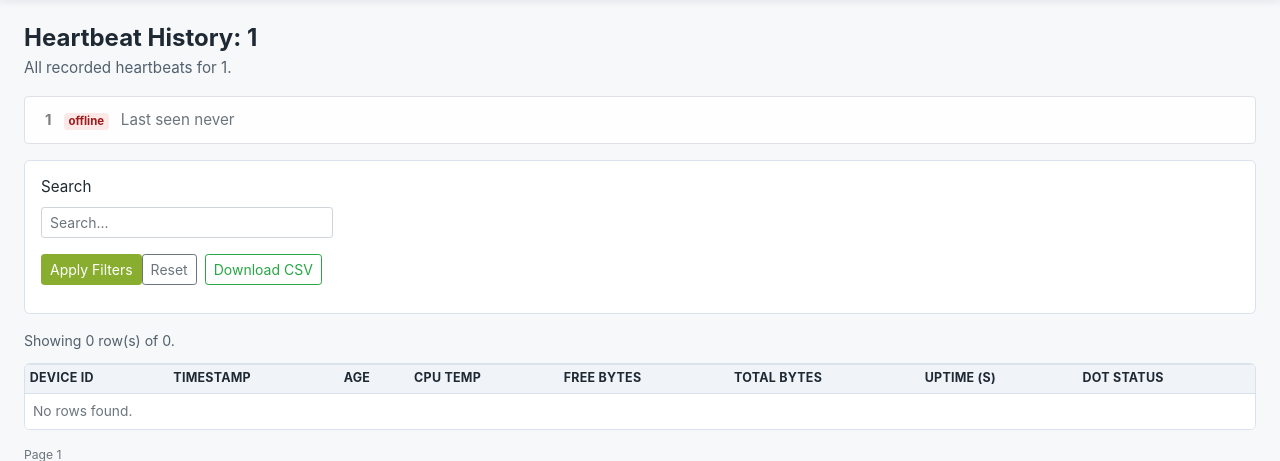
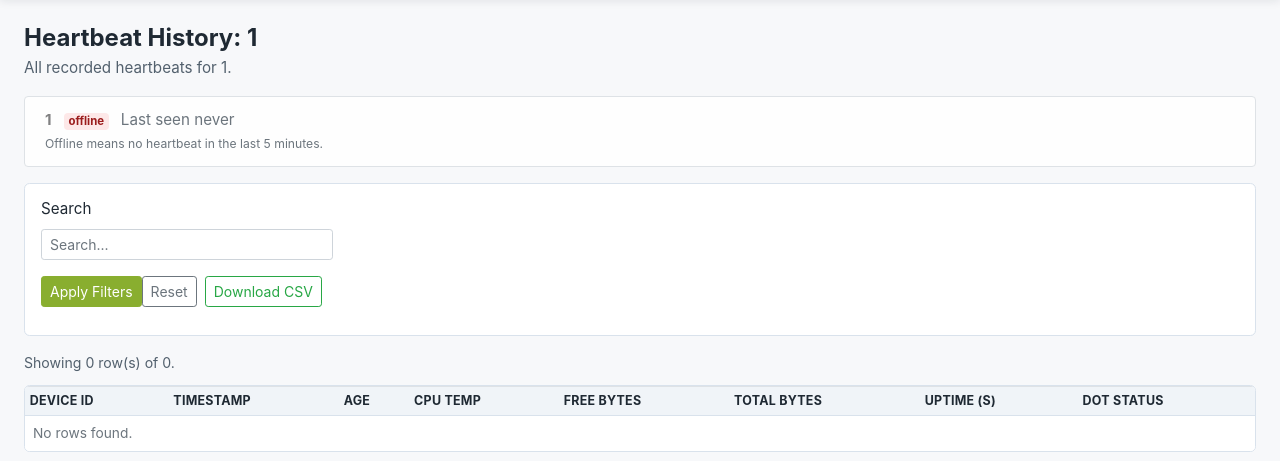
Before and after one commit to MIT-Senseable-City-Lab/sensing-garden-web, a Flask app: page /heartbeats/1 in a window 1280 px wide. Shown: the part 59-520 px from the top of the page. Run offline with Flask 3, Linux system fonts and the light colour scheme; data that the repository does not hold is empty.

Commit message:
explain heartbeat offline status

```diff
--- a/app.py
+++ b/app.py
@@ -45,7 +45,8 @@ OUTPUT_BUCKET = os.getenv("OUTPUT_BUCKET", "scl-sensing-garden")
 ACTIVITY_EVENTS_TABLE = os.getenv("ACTIVITY_EVENTS_TABLE", "sensing-garden-activity-events")
 MODEL_FILENAME = "model.hef"
 LABELS_FILENAME = "labels.txt"
-HEARTBEAT_ONLINE_THRESHOLD = timedelta(minutes=5)
+HEARTBEAT_ONLINE_THRESHOLD_MINUTES = 5
+HEARTBEAT_ONLINE_THRESHOLD = timedelta(minutes=HEARTBEAT_ONLINE_THRESHOLD_MINUTES)
 DEFAULT_PAGE_LIMIT = 50
 MAX_PAGE_LIMIT = 200
 FETCH_ALL_PAGE_LIMIT = 500
@@ -845,15 +846,17 @@ def _latest_heartbeat_item(items: List[Dict[str, Any]]) -> Optional[Dict[str, An
 
 
 def _heartbeat_summary(device_id: str, items: List[Dict[str, Any]]) -> Dict[str, str]:
+    help_text = f"Offline means no heartbeat in the last {HEARTBEAT_ONLINE_THRESHOLD_MINUTES} minutes."
     latest = _latest_heartbeat_item(items)
     if latest is None:
-        return {"device_id": device_id, "status": "offline", "age": "", "last_seen": ""}
+        return {"device_id": device_id, "status": "offline", "age": "", "last_seen": "", "help_text": help_text}
     timestamp = latest.get("_timestamp_raw")
     return {
         "device_id": device_id,
         "status": _heartbeat_status(_parse_timestamp(timestamp)),
         "age": _format_relative_age(timestamp),
         "last_seen": _format_timestamp(timestamp),
+        "help_text": help_text,
     }
 
 
--- a/templates/table.html
+++ b/templates/table.html
@@ -93,6 +93,9 @@
     <span class="ml-2 text-muted">
         Last seen {{ heartbeat_summary.age or "never" }}{% if heartbeat_summary.last_seen %} · {{ heartbeat_summary.last_seen }}{% endif %}
     </span>
+    <div class="small text-muted mt-1">
+        {{ heartbeat_summary.help_text }}
+    </div>
 </div>
 {% endif %}
 
```
Also changed, not shown: tests/test_heartbeats.py (+1 -0 lines).
